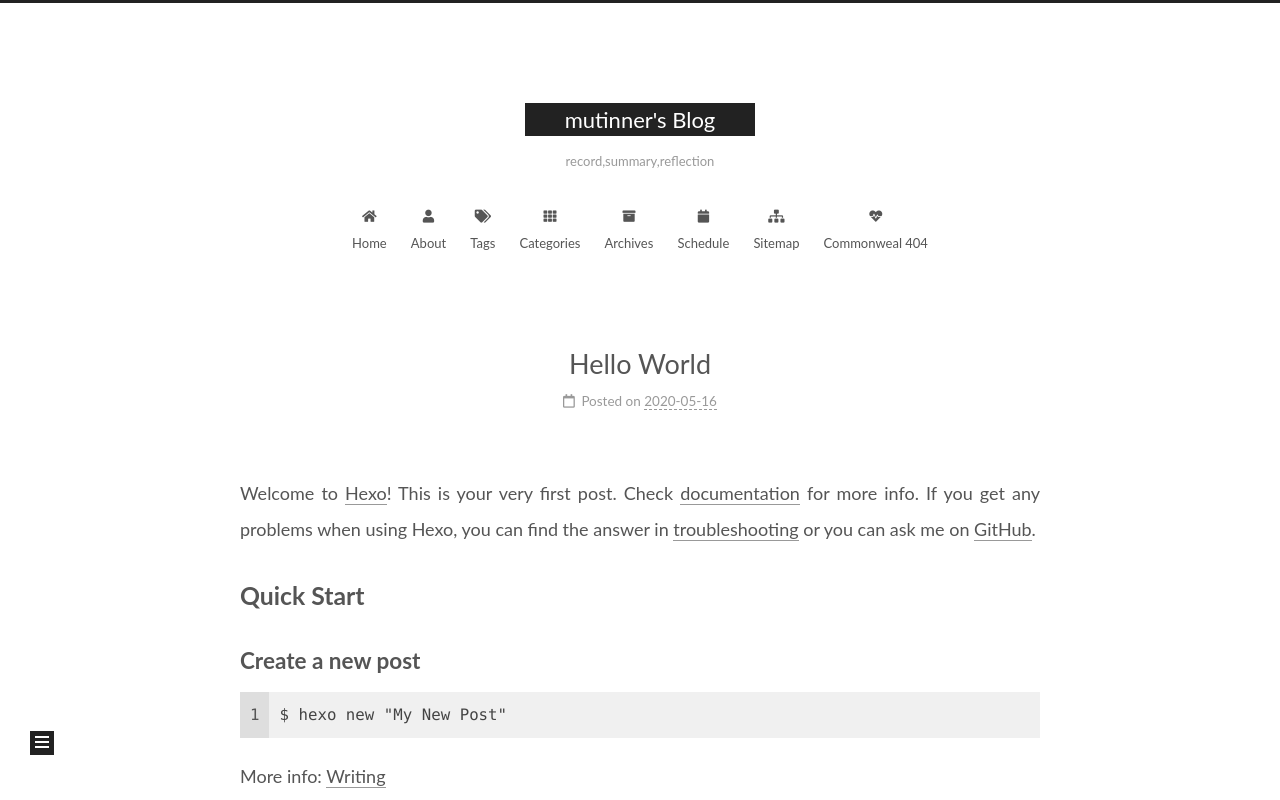
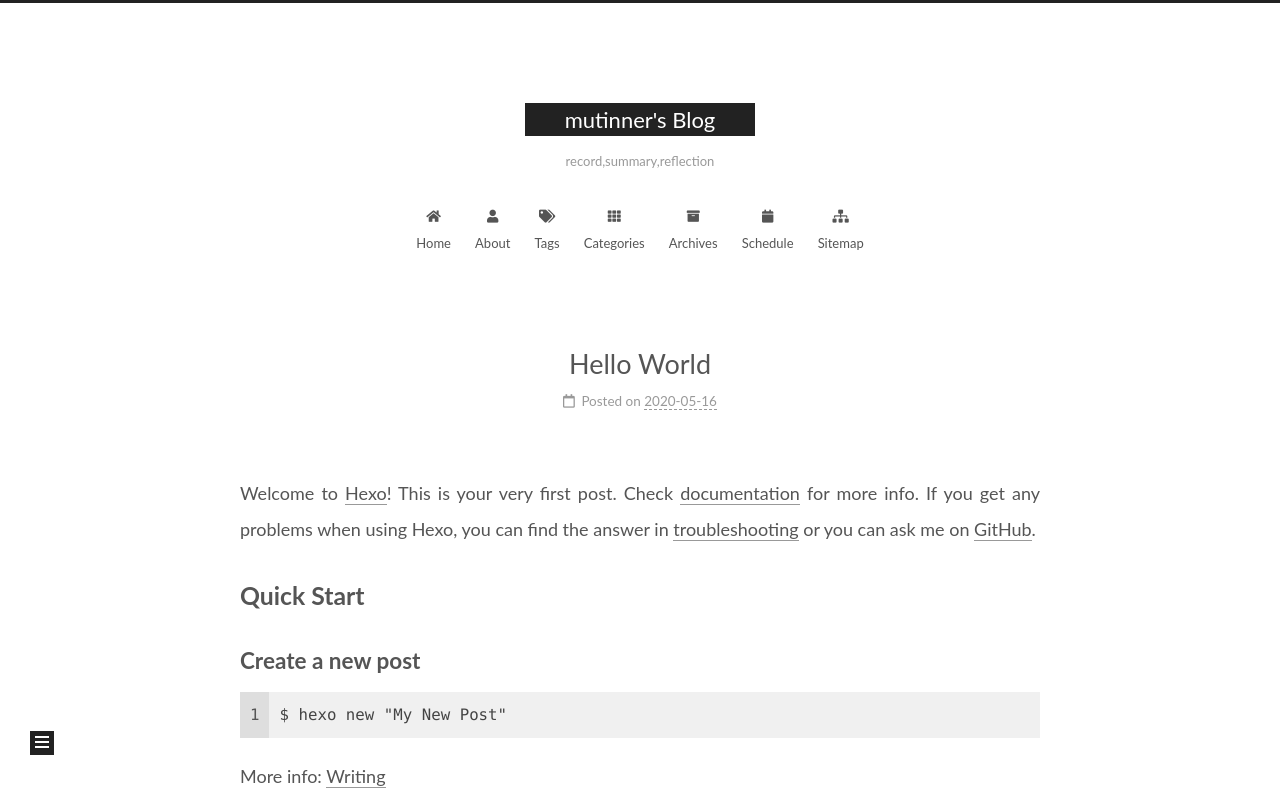
Before and after one commit to mutinner/mutinner.github.io, a plain HTML site: page 2020/05/16/hello-world/index.html in a window 1280 px wide. Shown: the top 800 px of the page. Drawn offline with Linux system fonts and the light colour scheme.

Commit message:
Site updated: 2020-05-16 17:22:28

```diff
--- a/2020/05/16/hello-world/index.html
+++ b/2020/05/16/hello-world/index.html
@@ -145,11 +145,6 @@
         <li class="menu-item menu-item-sitemap">
 
     <a href="/sitemap.xml" rel="section"><i class="fa fa-sitemap fa-fw"></i>Sitemap</a>
-
-  </li>
-        <li class="menu-item menu-item-commonweal">
-
-    <a href="/404/" rel="section"><i class="fa fa-heartbeat fa-fw"></i>Commonweal 404</a>
 
   </li>
   </ul>
```
Also changed, not shown: archives/2020/05/index.html (+0 -5 lines), archives/2020/index.html (+0 -5 lines), archives/index.html (+0 -5 lines), index.html (+0 -5 lines).
